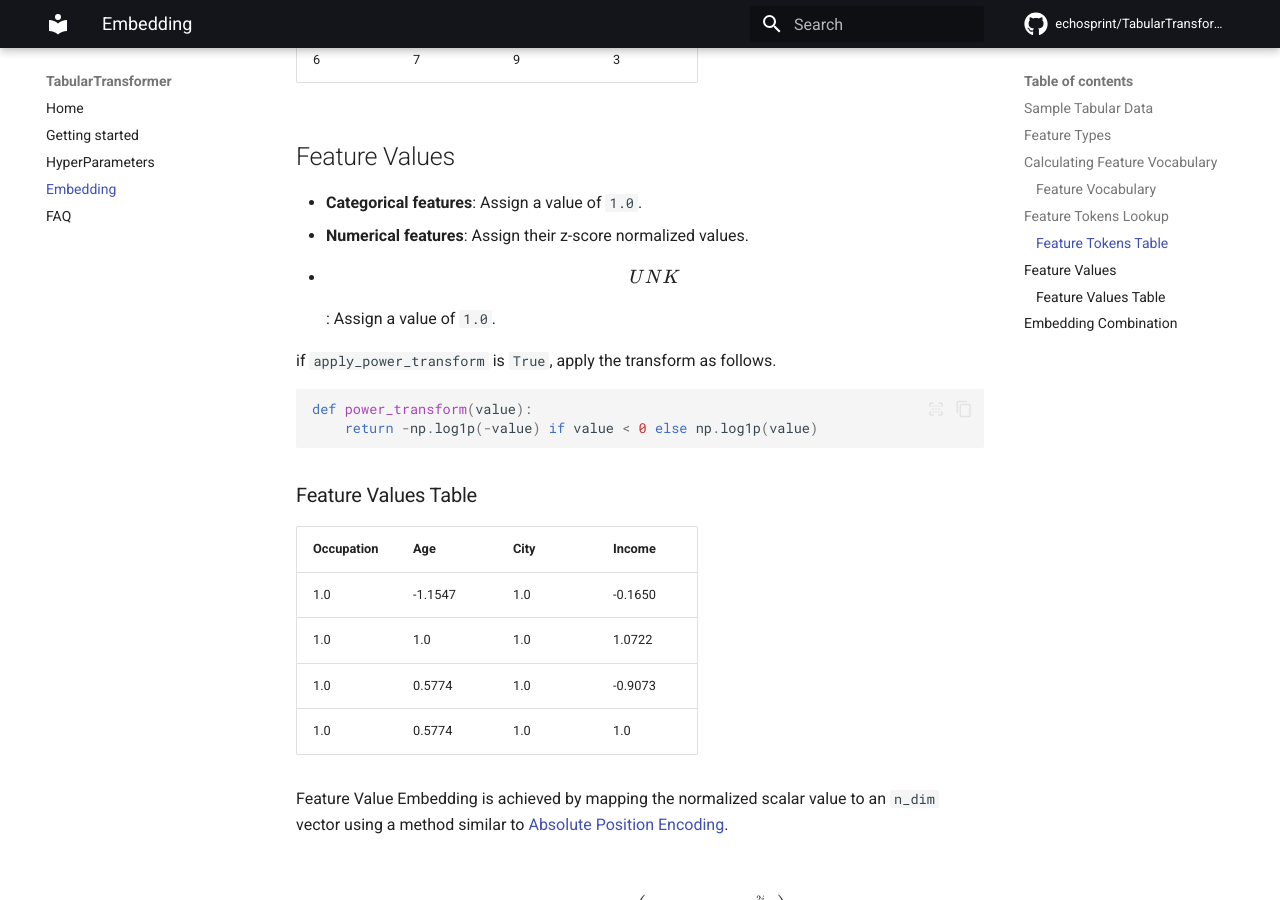
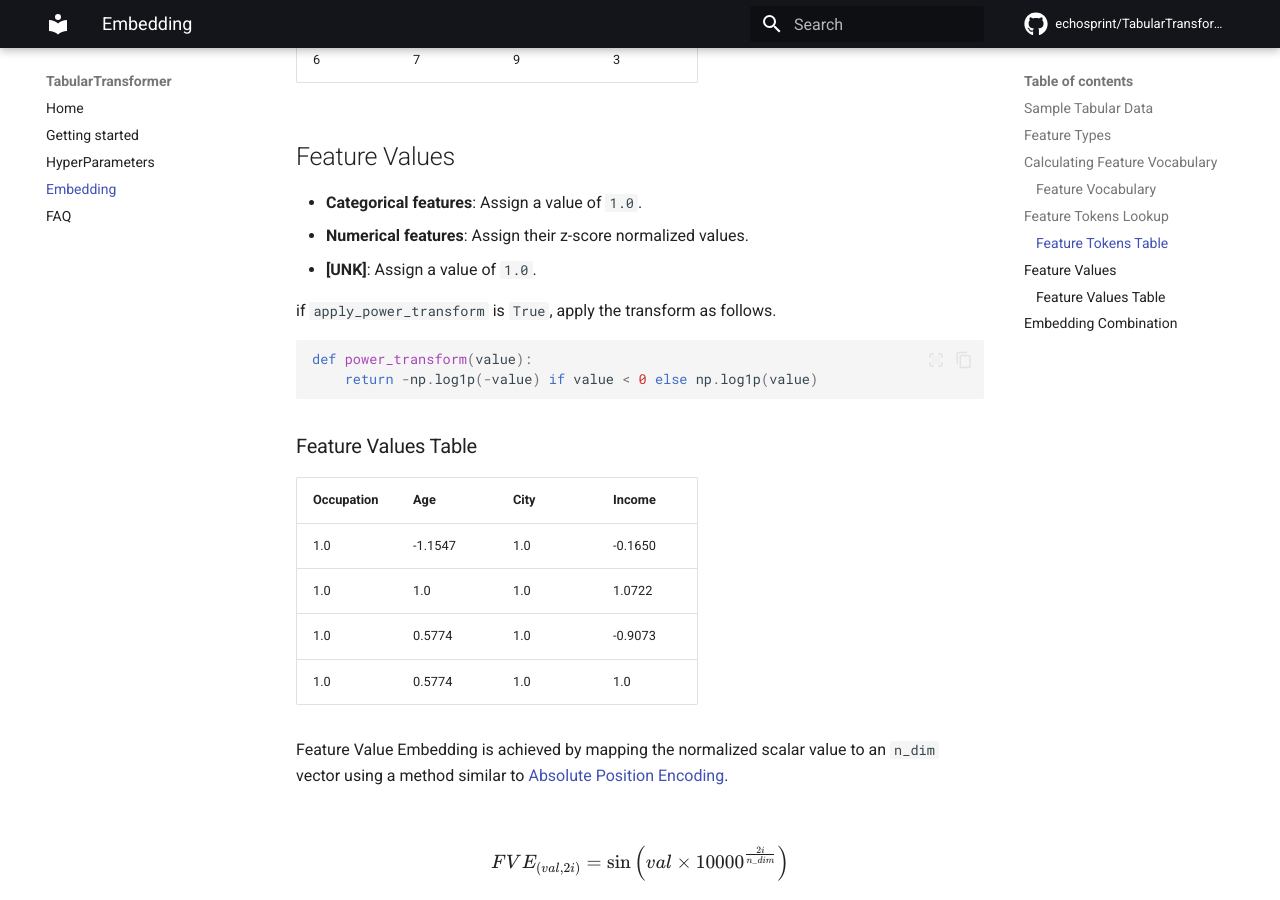
Before and after one commit to echosprint/TabularTransformer, an MkDocs documentation site: the page built from docs/embedding.md, in a window 1280 px wide and 900 px high, scrolled down 2091 px. Built offline with MkDocs 1.6.1 and Material for MkDocs 9.7.7, drawn with Linux system fonts in a browser that asks for light colours; comment, search, counter and statistics services are not loaded.

```diff
--- a/docs/embedding.md
+++ b/docs/embedding.md
@@ -57,7 +57,7 @@ These tokens, represented as integers, are then used in the embedding process of
 ## Feature Values
 - **Categorical features**: Assign a value of `1.0`.
 - **Numerical features**: Assign their z-score normalized values.
-- **\\[UNK\\]**: Assign a value of `1.0`.
+- **[UNK]**: Assign a value of `1.0`.
 
 
 if `apply_power_transform` is `True`, apply the transform as follows.
```
